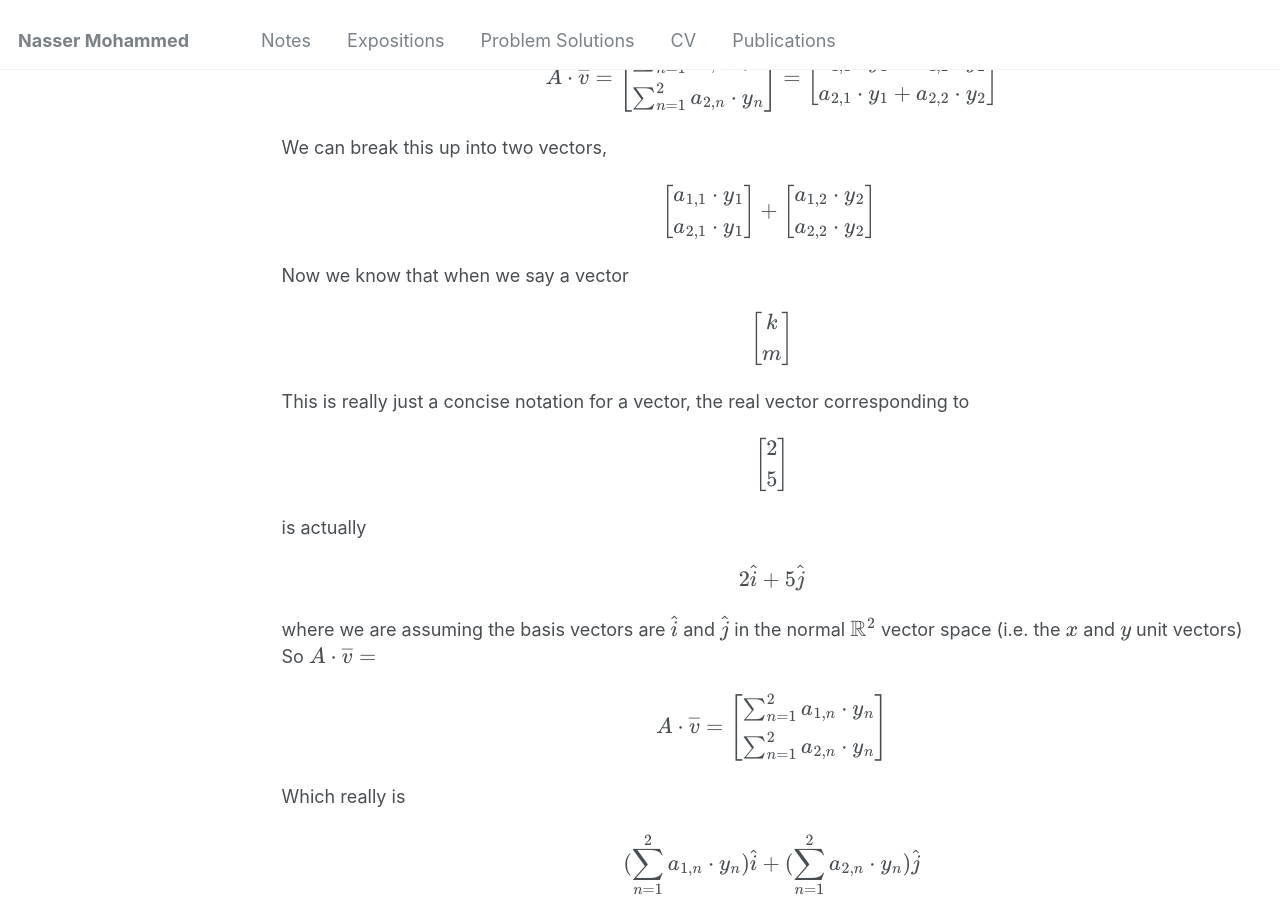
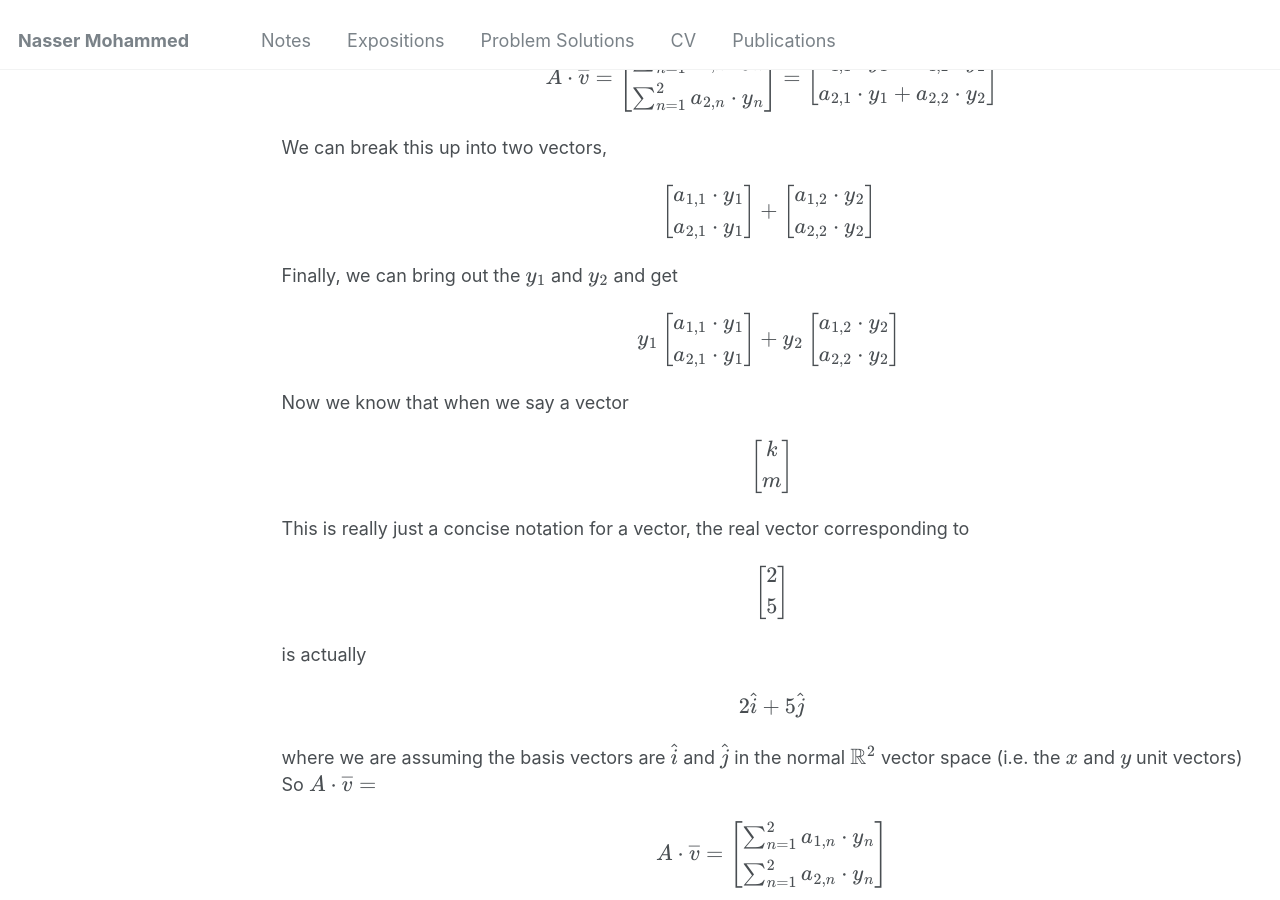
Before and after one commit to Nasser-Mohammed/Nasser-Mohammed.github.io, a Jekyll site: the page built from _pages/notes/linear-algebra/matrix.md, in a window 1280 px wide and 900 px high, scrolled down 1927 px. Built offline with Jekyll 4.4.1, drawn with Linux system fonts in a browser that asks for light colours.

Commit message:
Update matrix.md

```diff
--- a/_pages/notes/linear-algebra/matrix.md
+++ b/_pages/notes/linear-algebra/matrix.md
@@ -69,6 +69,21 @@ a_{2,1} \cdot y_1
 \
 $$
 </div>
+Finally, we can bring out the \\(y_1\\) and \\(y_2\\) and get
+<div style="text-align: center;">
+$$
+y_1 \begin{bmatrix}
+a_{1,1}\cdot y_1 \\
+a_{2,1} \cdot y_1
+\end{bmatrix}
++
+y_2 \begin{bmatrix}
+  a_{1,2}\cdot y_2\\
+  a_{2,2} \cdot y_2
+  \end{bmatrix}
+\
+$$
+</div>
 Now we know that when we say a vector
 <div style="text-align: center;">
 $$
```
